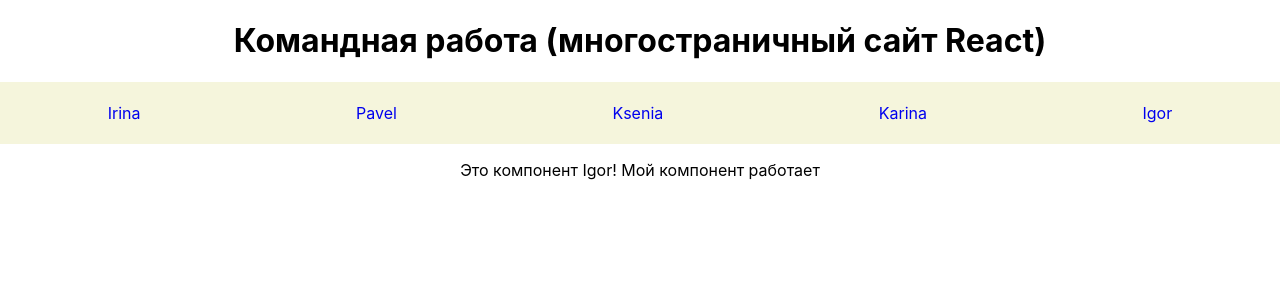
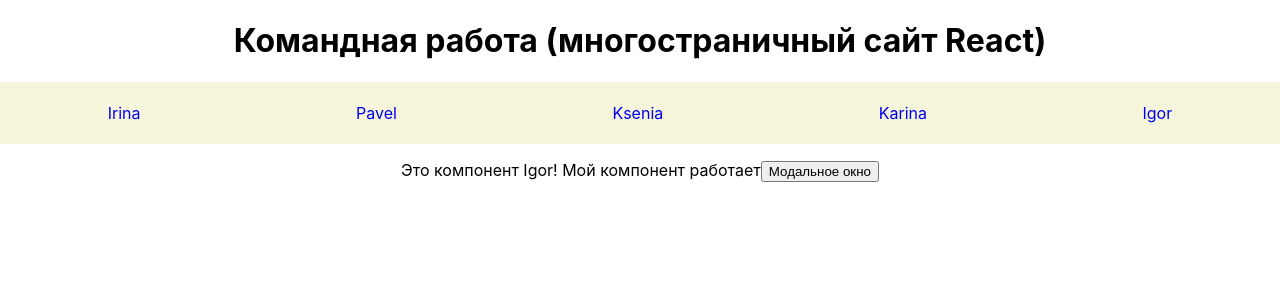
Before and after one commit to KseniaZelinger/comand_work, a React (Create React App) app: page /igor in a window 1280 px wide. Shown: the top 300 px of the page. Built offline with nearby package versions, Linux system fonts and the light colour scheme.

Commit message:
добавляет модальное окно

```diff
--- a/src/components/Igor.jsx
+++ b/src/components/Igor.jsx
@@ -1,11 +1,18 @@
 import React from 'react';
 
 function Igor() {
+
+    const info = () => {
+        alert('Командная работа! Ура!')
+        console.log('Командная работа! Ура!')
+    }
+
 
     return (
         <div>
             Это компонент Igor!
             Мой компонент работает
+            <button onClick={() => info()}>Модальное окно</button>
         </div>
     )
 }
```
